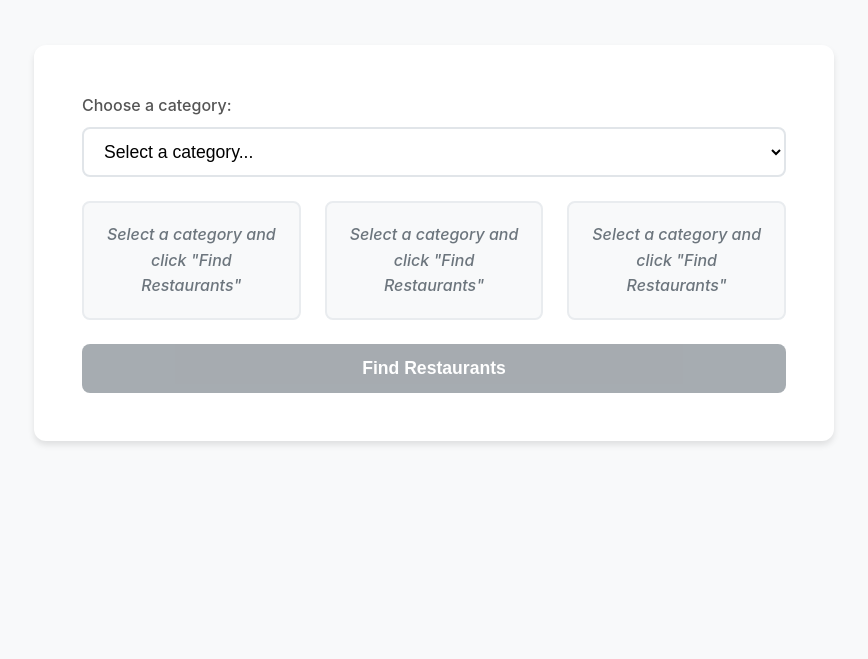
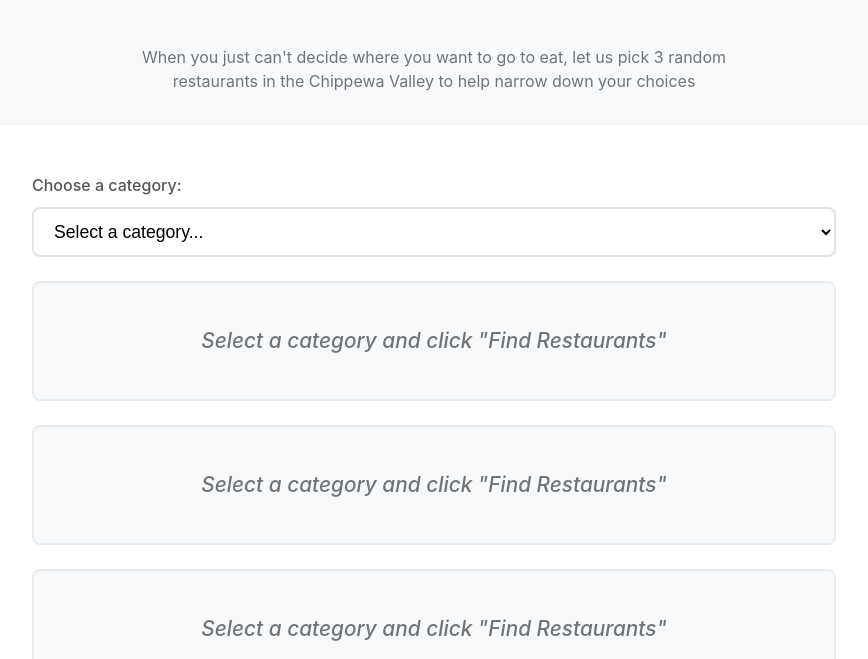
Before and after one commit to TheWolfofWaterSt/chippewa-valley-restaurant-picker, a plain HTML site: page index.html in a window 1536 px wide. Shown: the part 125-784 px from the top of the page, without its empty margins (334-1202 px from the left). Drawn offline with Linux system fonts and the light colour scheme.

Commit message:
Updated the text size, button, and added subtext in the header

```diff
--- a/index.html
+++ b/index.html
@@ -10,6 +10,11 @@
     <div class="container">
       <header>
         <h1>Chippewa Valley Restaurant Picker</h1>
+        <p class="subtitle">
+          When you just can't decide where you want to go to eat, let us pick 3
+          random restaurants in the Chippewa Valley to help narrow down your
+          choices
+        </p>
       </header>
 
       <main>
--- a/styles.css
+++ b/styles.css
@@ -32,6 +32,15 @@ h1 {
   color: #2c3e50;
   font-weight: 600;
   line-height: 1.3;
+  margin-bottom: 1rem;
+}
+
+.subtitle {
+  font-size: 1rem;
+  color: #6c757d;
+  line-height: 1.5;
+  max-width: 600px;
+  margin: 0 auto;
 }
 
 /* Main content */
@@ -156,8 +165,9 @@ button:disabled {
   }
 
   .restaurant-card {
-    min-height: 70px;
-    padding: 1.2rem;
+    min-height: 80px;
+    padding: 1.5rem;
+    font-size: 1.1rem;
   }
 }
 
@@ -174,18 +184,19 @@ button:disabled {
   }
 
   .picker-section {
-    max-width: 600px;
+    max-width: 700px;
     padding: 2.5rem;
   }
 
   .restaurant-results {
-    flex-direction: row;
+    flex-direction: column;
     gap: 1.5rem;
   }
 
   .restaurant-card {
-    flex: 1;
-    min-height: 80px;
+    min-height: 100px;
+    padding: 2rem;
+    font-size: 1.2rem;
   }
 
   select,
@@ -201,7 +212,13 @@ button:disabled {
   }
 
   .picker-section {
-    max-width: 800px;
+    max-width: 900px;
     padding: 3rem;
   }
+
+  .restaurant-card {
+    min-height: 120px;
+    padding: 2.5rem;
+    font-size: 1.3rem;
+  }
 }
```
